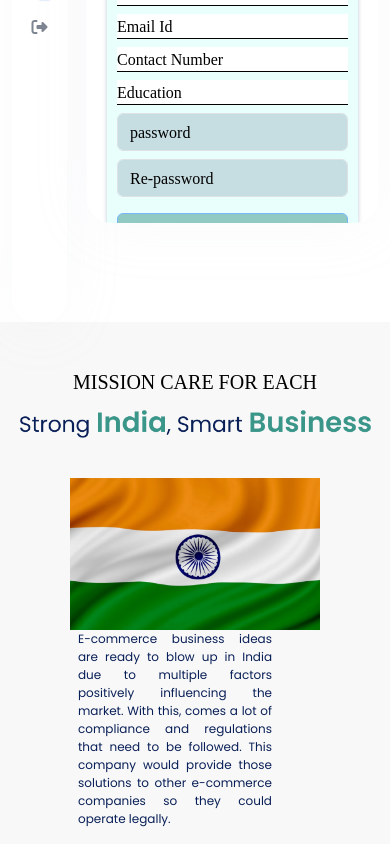
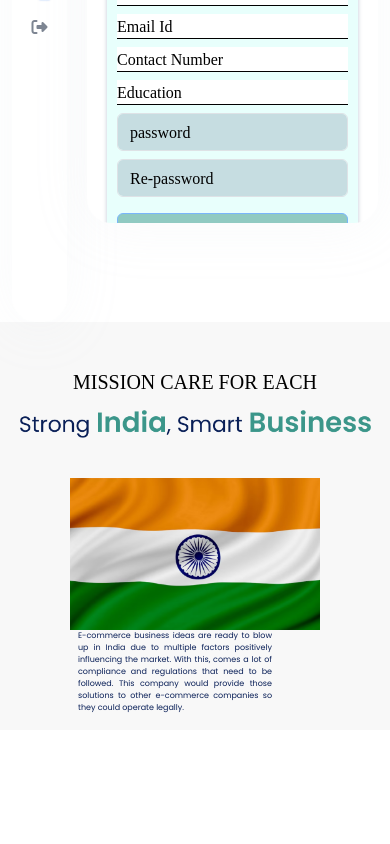
Before and after one commit to Raval-Nayan/Github, a React (Create React App) app: page /addemployee in a window 390 px wide. Shown: the part 588-1432 px from the top of the page. After the commit the page ends 1318 px from the top, so only its background shows below. Built offline with nearby package versions, Linux system fonts and the light colour scheme.

Commit message:
file change

```diff
--- a/src/css/footer.css
+++ b/src/css/footer.css
@@ -69,6 +69,6 @@
   }
 
   .footer-p-text {
-    font-size: 12px;
+    font-size: 8px;
   }
 }
```
